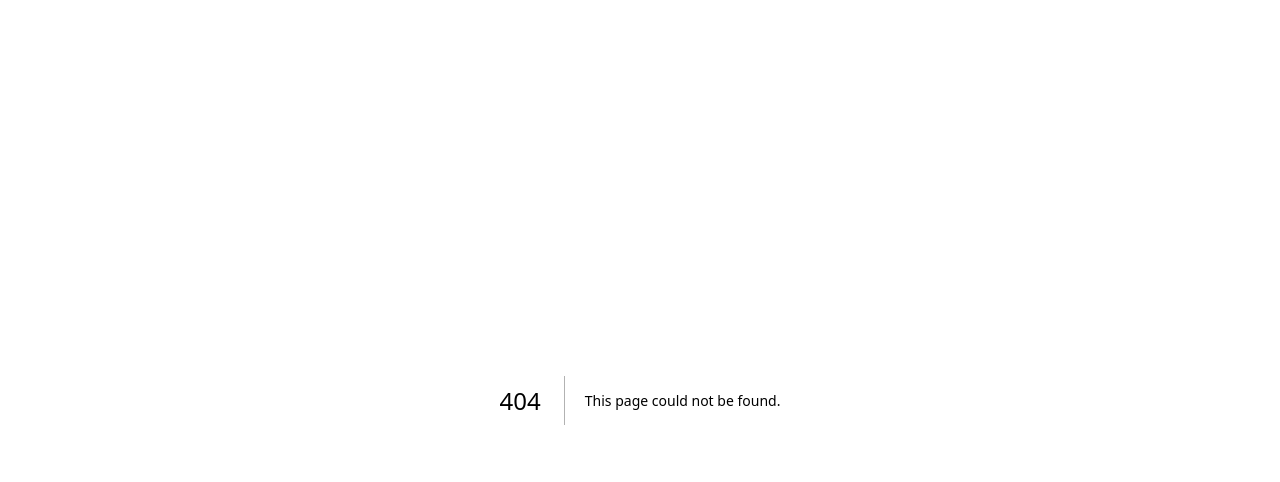
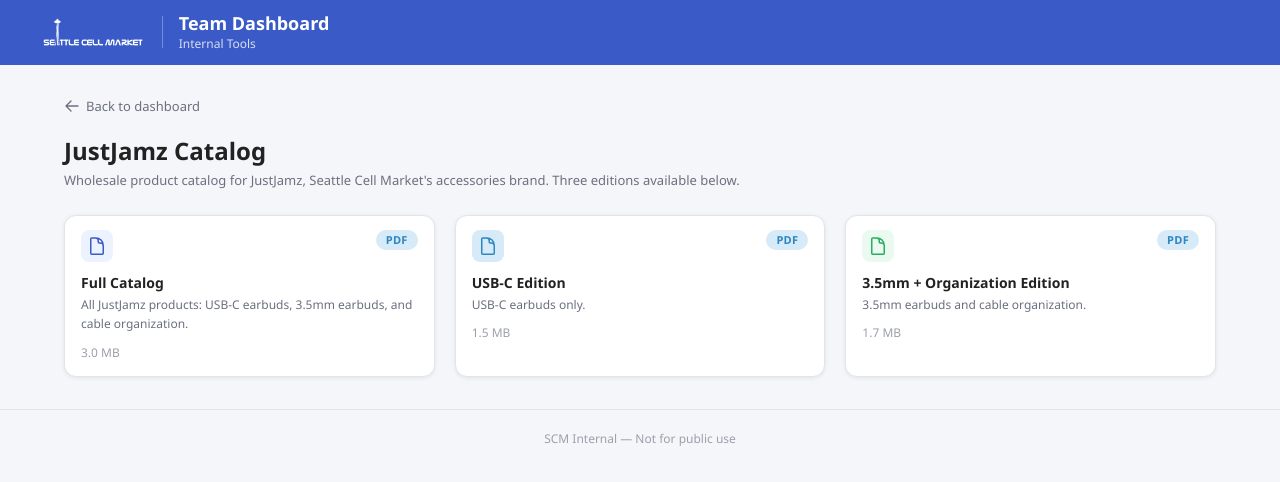
Before and after one commit to june648/scm-dashboard, a Next.js app: page /justjamz-catalog in a window 1280 px wide. Before the commit this address had no page. Shown: the top 482 px of the page. Built offline with nearby package versions, Linux system fonts and the light colour scheme.

Commit message:
Consolidate Downloads section into single JustJamz Catalog card
Why: Cleaner dashboard. One card per download set; clicking opens a
dedicated sub-page (/justjamz-catalog) listing the three editions.

```diff
--- /dev/null
+++ b/app/justjamz-catalog/page.tsx
@@ -0,0 +1,166 @@
+"use client";
+
+interface PdfDownload {
+  name: string;
+  description: string;
+  filename: string;
+  fileSize: string;
+  accentColor: string;
+  accentBg: string;
+}
+
+const downloads: PdfDownload[] = [
+  {
+    name: "Full Catalog",
+    description: "All JustJamz products: USB-C earbuds, 3.5mm earbuds, and cable organization.",
+    filename: "JustJamz-Catalog-FULL.pdf",
+    fileSize: "3.0 MB",
+    accentColor: "var(--primary)",
+    accentBg: "var(--primary-light)",
+  },
+  {
+    name: "USB-C Edition",
+    description: "USB-C earbuds only.",
+    filename: "JustJamz-Catalog-USB-C.pdf",
+    fileSize: "1.5 MB",
+    accentColor: "var(--blue)",
+    accentBg: "var(--blue-light)",
+  },
+  {
+    name: "3.5mm + Organization Edition",
+    description: "3.5mm earbuds and cable organization.",
+    filename: "JustJamz-Catalog-3-5mm-Organization.pdf",
+    fileSize: "1.7 MB",
+    accentColor: "var(--success)",
+    accentBg: "var(--success-light)",
+  },
+];
+
+const pdfIcon = (
+  <svg viewBox="0 0 24 24" fill="none" stroke="currentColor" strokeWidth={1.8} className="h-5 w-5">
+    <path strokeLinecap="round" strokeLinejoin="round" d="M19.5 14.25v-2.625a3.375 3.375 0 00-3.375-3.375h-1.5A1.125 1.125 0 0113.5 7.125v-1.5a3.375 3.375 0 00-3.375-3.375H8.25m2.25 0H5.625c-.621 0-1.125.504-1.125 1.125v17.25c0 .621.504 1.125 1.125 1.125h12.75c.621 0 1.125-.504 1.125-1.125V11.25a9 9 0 00-9-9z" />
+  </svg>
+);
+
+export default function JustJamzCatalogPage() {
+  return (
+    <div className="min-h-screen" style={{ background: "var(--background)" }}>
+      <header
+        className="text-white"
+        style={{ background: "var(--primary)", padding: "12px 28px" }}
+      >
+        <div className="mx-auto flex max-w-[1200px] items-center gap-4">
+          <img
+            src="/logo.png"
+            alt="Seattle Cell Market"
+            className="h-9"
+            style={{ filter: "brightness(0) invert(1)" }}
+          />
+          <div className="h-8 w-px bg-white/30"></div>
+          <div>
+            <h1 className="text-lg font-bold leading-tight">Team Dashboard</h1>
+            <p className="text-[12px] opacity-80">Internal Tools</p>
+          </div>
+        </div>
+      </header>
+
+      <main className="mx-auto max-w-[1200px] px-6 py-8">
+        <a
+          href="/"
+          className="inline-flex items-center gap-1.5 text-[13px] font-medium transition-colors"
+          style={{ color: "var(--gray-500)" }}
+          onMouseEnter={(e) => {
+            (e.currentTarget as HTMLElement).style.color = "var(--primary)";
+          }}
+          onMouseLeave={(e) => {
+            (e.currentTarget as HTMLElement).style.color = "var(--gray-500)";
+          }}
+        >
+          <svg className="h-4 w-4" viewBox="0 0 24 24" fill="none" stroke="currentColor" strokeWidth={2}>
+            <path strokeLinecap="round" strokeLinejoin="round" d="M10.5 19.5L3 12m0 0l7.5-7.5M3 12h18" />
+          </svg>
+          Back to dashboard
+        </a>
+
+        <div className="mt-4 mb-6">
+          <h1 className="text-2xl font-bold" style={{ color: "var(--foreground)" }}>
+            JustJamz Catalog
+          </h1>
+          <p className="mt-1 text-[13px]" style={{ color: "var(--gray-500)" }}>
+            Wholesale product catalog for JustJamz, Seattle Cell Market&apos;s accessories brand. Three editions available below.
+          </p>
+        </div>
+
+        <div className="grid gap-5 sm:grid-cols-2 lg:grid-cols-3">
+          {downloads.map((d) => (
+            <a
+              key={d.filename}
+              href={`/downloads/${d.filename}`}
+              download=""
+              className="group block rounded-[var(--radius-lg)] border bg-white px-4 py-3.5 transition-all duration-150 cursor-pointer hover:-translate-y-0.5"
+              style={{
+                borderColor: "var(--gray-200)",
+                boxShadow: "var(--shadow-sm)",
+              }}
+              onMouseEnter={(e) => {
+                (e.currentTarget as HTMLElement).style.boxShadow = "var(--shadow-md)";
+                (e.currentTarget as HTMLElement).style.borderColor = d.accentColor;
+              }}
+              onMouseLeave={(e) => {
+                (e.currentTarget as HTMLElement).style.boxShadow = "var(--shadow-sm)";
+                (e.currentTarget as HTMLElement).style.borderColor = "var(--gray-200)";
+              }}
+            >
+              <div className="flex items-start justify-between">
+                <div
+                  className="flex h-8 w-8 items-center justify-center rounded-[var(--radius-md)]"
+                  style={{ background: d.accentBg, color: d.accentColor }}
+                >
+                  {pdfIcon}
+                </div>
+                <span
+                  className="inline-flex items-center gap-1.5 rounded-full px-2.5 py-0.5 text-[11px] font-semibold uppercase tracking-wide"
+                  style={{ background: "var(--blue-light)", color: "var(--blue)" }}
+                >
+                  PDF
+                </span>
+              </div>
+
+              <div className="mt-2.5">
+                <h2 className="text-[14px] font-semibold" style={{ color: "var(--foreground)" }}>
+                  {d.name}
+                </h2>
+                <p className="mt-0.5 text-[12px] leading-relaxed" style={{ color: "var(--gray-500)" }}>
+                  {d.description}
+                </p>
+              </div>
+
+              <div className="mt-2.5 flex items-center justify-between text-[12px] font-medium">
+                <span style={{ color: "var(--gray-400)" }}>{d.fileSize}</span>
+                <span
+                  className="flex items-center gap-1.5 opacity-0 transition-opacity group-hover:opacity-100"
+                  style={{ color: d.accentColor }}
+                >
+                  Download
+                  <svg className="h-3.5 w-3.5" fill="none" viewBox="0 0 24 24" stroke="currentColor" strokeWidth={2.2}>
+                    <path strokeLinecap="round" strokeLinejoin="round" d="M3 16.5v2.25A2.25 2.25 0 005.25 21h13.5A2.25 2.25 0 0021 18.75V16.5M16.5 12L12 16.5m0 0L7.5 12m4.5 4.5V3" />
+                  </svg>
+                </span>
+              </div>
+            </a>
+          ))}
+        </div>
+      </main>
+
+      <footer
+        className="py-5 text-center text-[12px]"
+        style={{
+          color: "var(--gray-400)",
+          borderTop: "1px solid var(--gray-200)",
+        }}
+      >
+        SCM Internal — Not for public use
+      </footer>
+    </div>
+  );
+}
--- a/app/page.tsx
+++ b/app/page.tsx
@@ -188,46 +188,18 @@
     ),
     apps: [
       {
-        name: "JustJamz Catalog — Full",
-        description: "All JustJamz products: USB-C earbuds, 3.5mm earbuds, and cable organization.",
-        url: "/downloads/JustJamz-Catalog-FULL.pdf",
+        name: "JustJamz Catalog",
+        description: "Wholesale product catalog. Three editions: Full, USB-C, and 3.5mm + Organization.",
+        url: "/justjamz-catalog",
         icon: (
           <svg viewBox="0 0 24 24" fill="none" stroke="currentColor" strokeWidth={1.8} className="h-5 w-5">
-            <path strokeLinecap="round" strokeLinejoin="round" d="M19.5 14.25v-2.625a3.375 3.375 0 00-3.375-3.375h-1.5A1.125 1.125 0 0113.5 7.125v-1.5a3.375 3.375 0 00-3.375-3.375H8.25m2.25 0H5.625c-.621 0-1.125.504-1.125 1.125v17.25c0 .621.504 1.125 1.125 1.125h12.75c.621 0 1.125-.504 1.125-1.125V11.25a9 9 0 00-9-9z" />
+            <path strokeLinecap="round" strokeLinejoin="round" d="M12 6.042A8.967 8.967 0 006 3.75c-1.052 0-2.062.18-3 .512v14.25A8.987 8.987 0 016 18c2.305 0 4.408.867 6 2.292m0-14.25a8.966 8.966 0 016-2.292c1.052 0 2.062.18 3 .512v14.25A8.987 8.987 0 0018 18a8.967 8.967 0 00-6 2.292m0-14.25v14.25" />
           </svg>
         ),
         accentColor: "var(--primary)",
         accentBg: "var(--primary-light)",
         status: "download",
-        fileSize: "3.0 MB",
-      },
-      {
-        name: "JustJamz Catalog — USB-C",
-        description: "USB-C earbuds edition.",
-        url: "/downloads/JustJamz-Catalog-USB-C.pdf",
-        icon: (
-          <svg viewBox="0 0 24 24" fill="none" stroke="currentColor" strokeWidth={1.8} className="h-5 w-5">
-            <path strokeLinecap="round" strokeLinejoin="round" d="M19.5 14.25v-2.625a3.375 3.375 0 00-3.375-3.375h-1.5A1.125 1.125 0 0113.5 7.125v-1.5a3.375 3.375 0 00-3.375-3.375H8.25m2.25 0H5.625c-.621 0-1.125.504-1.125 1.125v17.25c0 .621.504 1.125 1.125 1.125h12.75c.621 0 1.125-.504 1.125-1.125V11.25a9 9 0 00-9-9z" />
-          </svg>
-        ),
-        accentColor: "var(--blue)",
-        accentBg: "var(--blue-light)",
-        status: "download",
-        fileSize: "1.5 MB",
-      },
-      {
-        name: "JustJamz Catalog — 3.5mm + Organization",
-        description: "3.5mm earbuds and cable organization edition.",
-        url: "/downloads/JustJamz-Catalog-3-5mm-Organization.pdf",
-        icon: (
-          <svg viewBox="0 0 24 24" fill="none" stroke="currentColor" strokeWidth={1.8} className="h-5 w-5">
-            <path strokeLinecap="round" strokeLinejoin="round" d="M19.5 14.25v-2.625a3.375 3.375 0 00-3.375-3.375h-1.5A1.125 1.125 0 0113.5 7.125v-1.5a3.375 3.375 0 00-3.375-3.375H8.25m2.25 0H5.625c-.621 0-1.125.504-1.125 1.125v17.25c0 .621.504 1.125 1.125 1.125h12.75c.621 0 1.125-.504 1.125-1.125V11.25a9 9 0 00-9-9z" />
-          </svg>
-        ),
-        accentColor: "var(--success)",
-        accentBg: "var(--success-light)",
-        status: "download",
-        fileSize: "1.7 MB",
+        fileSize: "3 PDFs",
       },
     ],
   },
@@ -286,12 +258,16 @@
   const isDownload = app.status === "download";
   const isClickable = app.url !== null && !isComingSoon;
   const isDisabled = isLocal || isComingSoon;
+  const isDirectFile = isDownload && !!app.url?.toLowerCase().endsWith(".pdf");
+  const isInternalRoute = !!app.url?.startsWith("/") && !isDirectFile;
 
   const Tag = isClickable ? "a" : "div";
   const tagProps = isClickable
-    ? isDownload
+    ? isDirectFile
       ? { href: app.url!, download: "" }
-      : { href: app.url!, target: "_blank", rel: "noopener noreferrer" }
+      : isInternalRoute
+        ? { href: app.url! }
+        : { href: app.url!, target: "_blank", rel: "noopener noreferrer" }
     : {};
 
   return (
@@ -363,10 +339,16 @@
             className="flex items-center gap-1.5 opacity-0 transition-opacity group-hover:opacity-100"
             style={{ color: app.accentColor }}
           >
-            Download
-            <svg className="h-3.5 w-3.5" fill="none" viewBox="0 0 24 24" stroke="currentColor" strokeWidth={2.2}>
-              <path strokeLinecap="round" strokeLinejoin="round" d="M3 16.5v2.25A2.25 2.25 0 005.25 21h13.5A2.25 2.25 0 0021 18.75V16.5M16.5 12L12 16.5m0 0L7.5 12m4.5 4.5V3" />
-            </svg>
+            {isDirectFile ? "Download" : "View"}
+            {isDirectFile ? (
+              <svg className="h-3.5 w-3.5" fill="none" viewBox="0 0 24 24" stroke="currentColor" strokeWidth={2.2}>
+                <path strokeLinecap="round" strokeLinejoin="round" d="M3 16.5v2.25A2.25 2.25 0 005.25 21h13.5A2.25 2.25 0 0021 18.75V16.5M16.5 12L12 16.5m0 0L7.5 12m4.5 4.5V3" />
+              </svg>
+            ) : (
+              <svg className="h-3.5 w-3.5" fill="none" viewBox="0 0 24 24" stroke="currentColor" strokeWidth={2.2}>
+                <path strokeLinecap="round" strokeLinejoin="round" d="M13.5 4.5L21 12m0 0l-7.5 7.5M21 12H3" />
+              </svg>
+            )}
           </span>
         </div>
       )}
```
